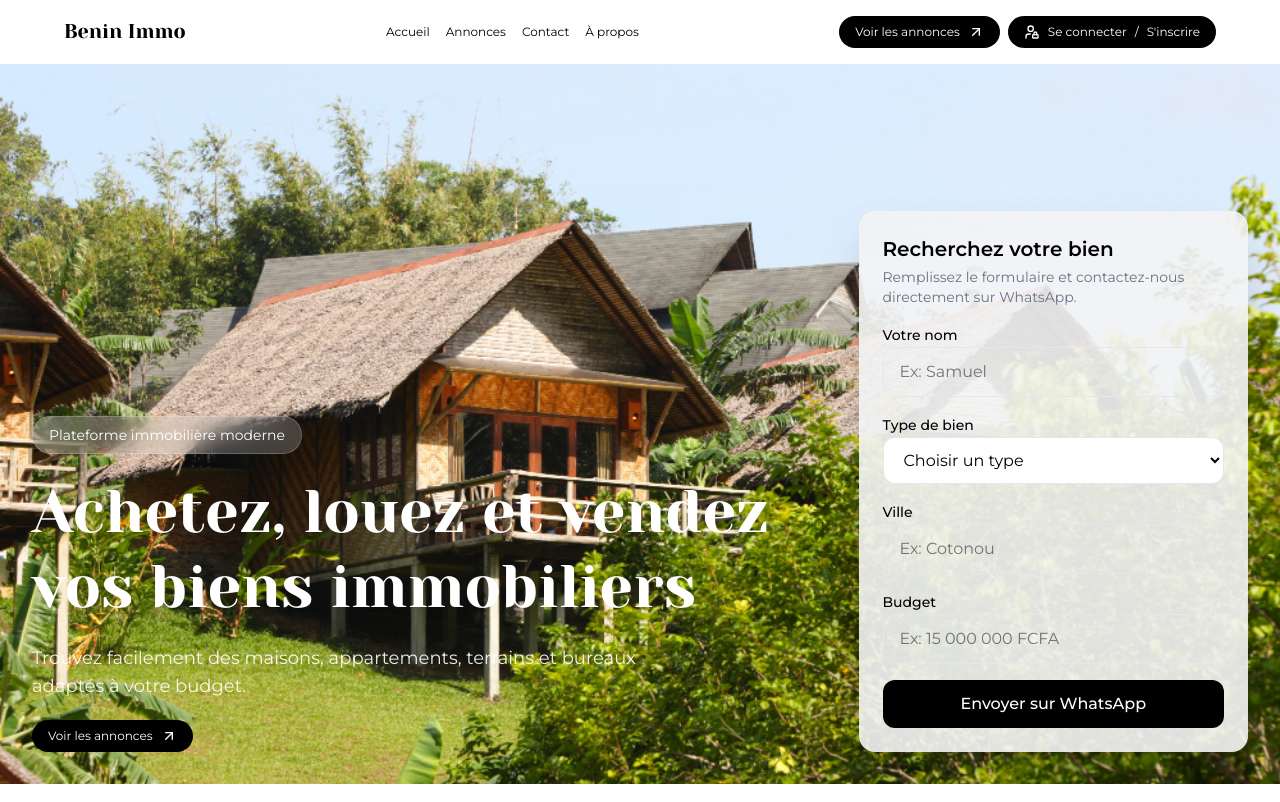
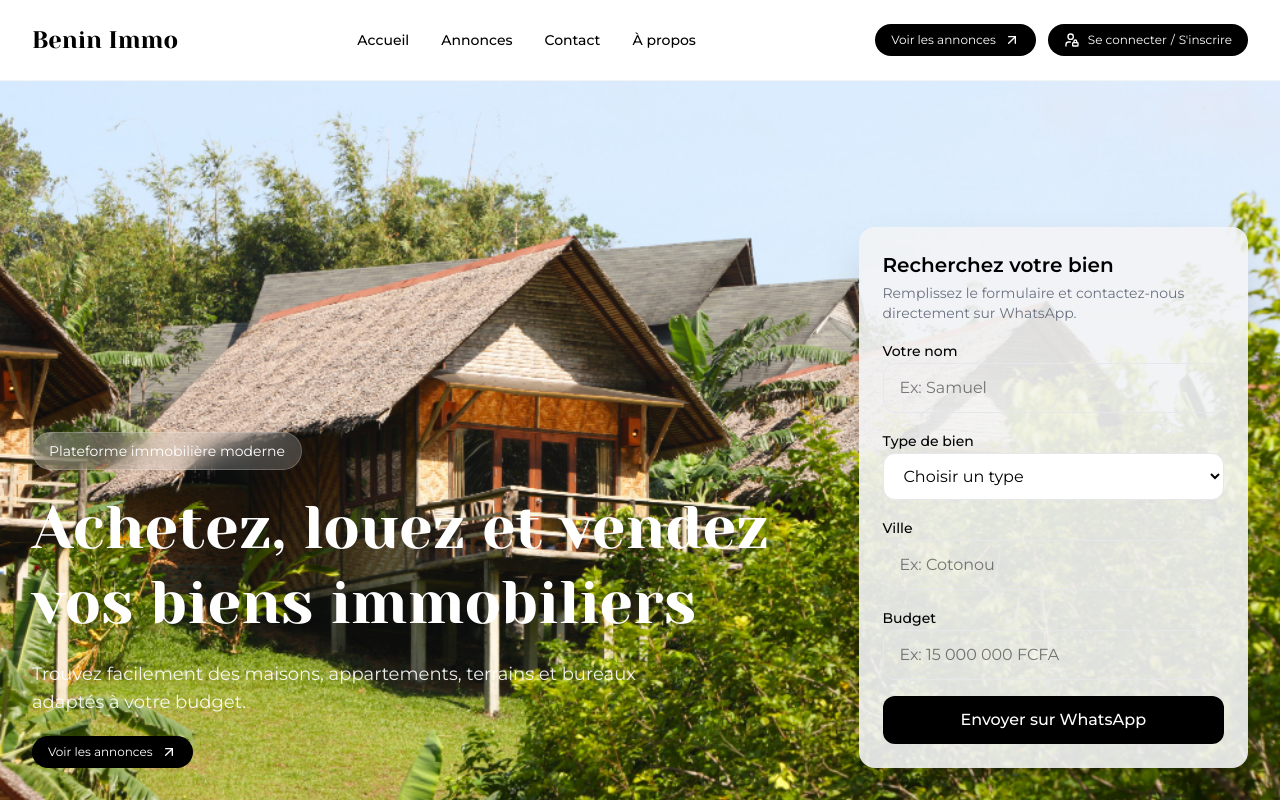
Before and after one commit to Loic-Assogba/benin-immo, a React (Vite) app: page / in a window 1280 px wide. Shown: the top 802 px of the page. Built offline with nearby package versions, Linux system fonts and the light colour scheme.

Commit message:
Modification du header

```diff
--- a/src/components/sections/Header.jsx
+++ b/src/components/sections/Header.jsx
@@ -1,55 +1,211 @@
-import { useState } from "react";
-import { Menu, ArrowUpRight, UserLock } from "lucide-react";
-import Button from "../ui/Button";
+import { useState } from 'react';
+import { Menu, X, ArrowUpRight, UserLock } from 'lucide-react';
+
+import Button from '../ui/Button';
 
 export default function Header() {
     const [isMenuOpen, setIsMenuOpen] = useState(false);
 
     return (
         <>
-            <header className="flex items-center justify-between p-4 lg:hidden">
-                <a href="/">
-                    <h1 className="font-yeseva text-lg">Benin Immo</h1>
-                </a>
-                <div className="flex items-center gap-2">
-                    <Button>Voir les annonces <ArrowUpRight className="w-4 h-4" /></Button>
-                    <Menu className="w-4 h-4" onClick={() => setIsMenuOpen(!isMenuOpen)} />
+            {/* HEADER */}
+            <header
+                className="
+                    fixed
+                    top-0
+                    left-0
+                    w-full
+                    z-50
+                    bg-white/95
+                    backdrop-blur-md
+                    border-b
+                    border-gray-100
+                "
+            >
+                <div
+                    className="
+                        max-w-7xl
+                        mx-auto
+                        px-4
+                        sm:px-6
+                        lg:px-8
+                        h-20
+                        flex
+                        items-center
+                        justify-between
+                    "
+                >
+                    {/* Logo */}
+                    <a href="/" className="shrink-0">
+                        <h1 className="font-yeseva text-2xl">Benin Immo</h1>
+                    </a>
+
+                    {/* Navigation Desktop */}
+                    <nav className="hidden lg:flex">
+                        <ul className="flex items-center gap-8 text-sm font-medium">
+                            <li>
+                                <a
+                                    href="/"
+                                    className="hover:text-gray-500 transition"
+                                >
+                                    Accueil
+                                </a>
+                            </li>
+
+                            <li>
+                                <a
+                                    href="/annonces"
+                                    className="hover:text-gray-500 transition"
+                                >
+                                    Annonces
+                                </a>
+                            </li>
+
+                            <li>
+                                <a
+                                    href="/contact"
+                                    className="hover:text-gray-500 transition"
+                                >
+                                    Contact
+                                </a>
+                            </li>
+
+                            <li>
+                                <a
+                                    href="/about"
+                                    className="hover:text-gray-500 transition"
+                                >
+                                    À propos
+                                </a>
+                            </li>
+                        </ul>
+                    </nav>
+
+                    {/* Actions Desktop */}
+                    <div className="hidden lg:flex items-center gap-3">
+                        <Button>
+                            Voir les annonces
+                            <ArrowUpRight className="w-4 h-4" />
+                        </Button>
+
+                        <Button>
+                            <UserLock className="w-4 h-4" />
+
+                            <div className="flex items-center gap-1">
+                                <a href="/login">Se connecter</a>
+
+                                <span>/</span>
+
+                                <a href="/signup">S'inscrire</a>
+                            </div>
+                        </Button>
+                    </div>
+
+                    {/* Bouton Mobile */}
+                    <button
+                        onClick={() => setIsMenuOpen(!isMenuOpen)}
+                        className="
+                            lg:hidden
+                            bg-black
+                            text-white
+                            p-3
+                            rounded-xl
+                        "
+                    >
+                        {isMenuOpen ? (
+                            <X className="w-5 h-5" />
+                        ) : (
+                            <Menu className="w-5 h-5" />
+                        )}
+                    </button>
                 </div>
             </header>
 
+            {/* MENU MOBILE */}
             {isMenuOpen && (
-                <nav className="bg-black text-white p-4 m-4 rounded-2xl space-y-8">
-                    <ul className="space-y-4 text-xs">
-                        <li><a href="/">Accueil</a></li>
-                        <li><a href="/annonces">Annonces</a></li>
-                        <li><a href="/contact">Contact</a></li>
-                        <li><a href="/about">À propos</a></li>
-                    </ul>
-                    <div className="bg-white p-4 space-y-4 rounded-xl">
-                        <Button link="/login"><UserLock className="w-4 h-4" /> Se connecter</Button>
-                        <Button link="/signup"><UserLock className="w-4 h-4" /> S'inscrire</Button>
-                    </div>
-                </nav>
+                <div
+                    className="
+                        fixed
+                        top-20
+                        left-0
+                        w-full
+                        z-40
+                        px-4
+                        lg:hidden
+                    "
+                >
+                    <nav
+                        className="
+                            bg-black
+                            text-white
+                            rounded-3xl
+                            p-6
+                            shadow-2xl
+                            space-y-8
+                        "
+                    >
+                        {/* Liens */}
+                        <ul className="space-y-5 text-base font-medium">
+                            <li>
+                                <a
+                                    href="/"
+                                    onClick={() => setIsMenuOpen(false)}
+                                >
+                                    Accueil
+                                </a>
+                            </li>
+
+                            <li>
+                                <a
+                                    href="/annonces"
+                                    onClick={() => setIsMenuOpen(false)}
+                                >
+                                    Annonces
+                                </a>
+                            </li>
+
+                            <li>
+                                <a
+                                    href="/contact"
+                                    onClick={() => setIsMenuOpen(false)}
+                                >
+                                    Contact
+                                </a>
+                            </li>
+
+                            <li>
+                                <a
+                                    href="/about"
+                                    onClick={() => setIsMenuOpen(false)}
+                                >
+                                    À propos
+                                </a>
+                            </li>
+                        </ul>
+
+                        {/* Boutons */}
+                        <div className="bg-white rounded-2xl p-4 space-y-4">
+                            <Button link="/login">
+                                <UserLock className="w-4 h-4" />
+                                Se connecter
+                            </Button>
+
+                            <Button link="/signup">
+                                <UserLock className="w-4 h-4" />
+                                S'inscrire
+                            </Button>
+
+                            <Button>
+                                Voir les annonces
+                                <ArrowUpRight className="w-4 h-4" />
+                            </Button>
+                        </div>
+                    </nav>
+                </div>
             )}
 
-
-            <header className="lg:flex items-center justify-between py-4 max-w-6xl mx-auto hidden">
-                <a href="/">
-                    <h1 className="font-yeseva text-xl">Benin Immo</h1>
-                </a>
-                <nav className=" ">
-                    <ul className="flex items-center justify-center gap-x-4 text-xs">
-                        <li><a href="/">Accueil</a></li>
-                        <li><a href="/annonces">Annonces</a></li>
-                        <li><a href="/contact">Contact</a></li>
-                        <li><a href="/about">À propos</a></li>
-                    </ul>
-                </nav>
-                <div className="flex items-center gap-2">
-                    <Button>Voir les annonces <ArrowUpRight className="w-4 h-4" /></Button>
-                    <Button><UserLock className="w-4 h-4" /> <a href="/login">Se connecter</a>/<a href="/signup">S'inscrire</a></Button>
-                </div>
-            </header>
+            {/* Spacer pour éviter que le contenu passe sous le header */}
+            <div className="h-20" />
         </>
-    )
+    );
 }
```
